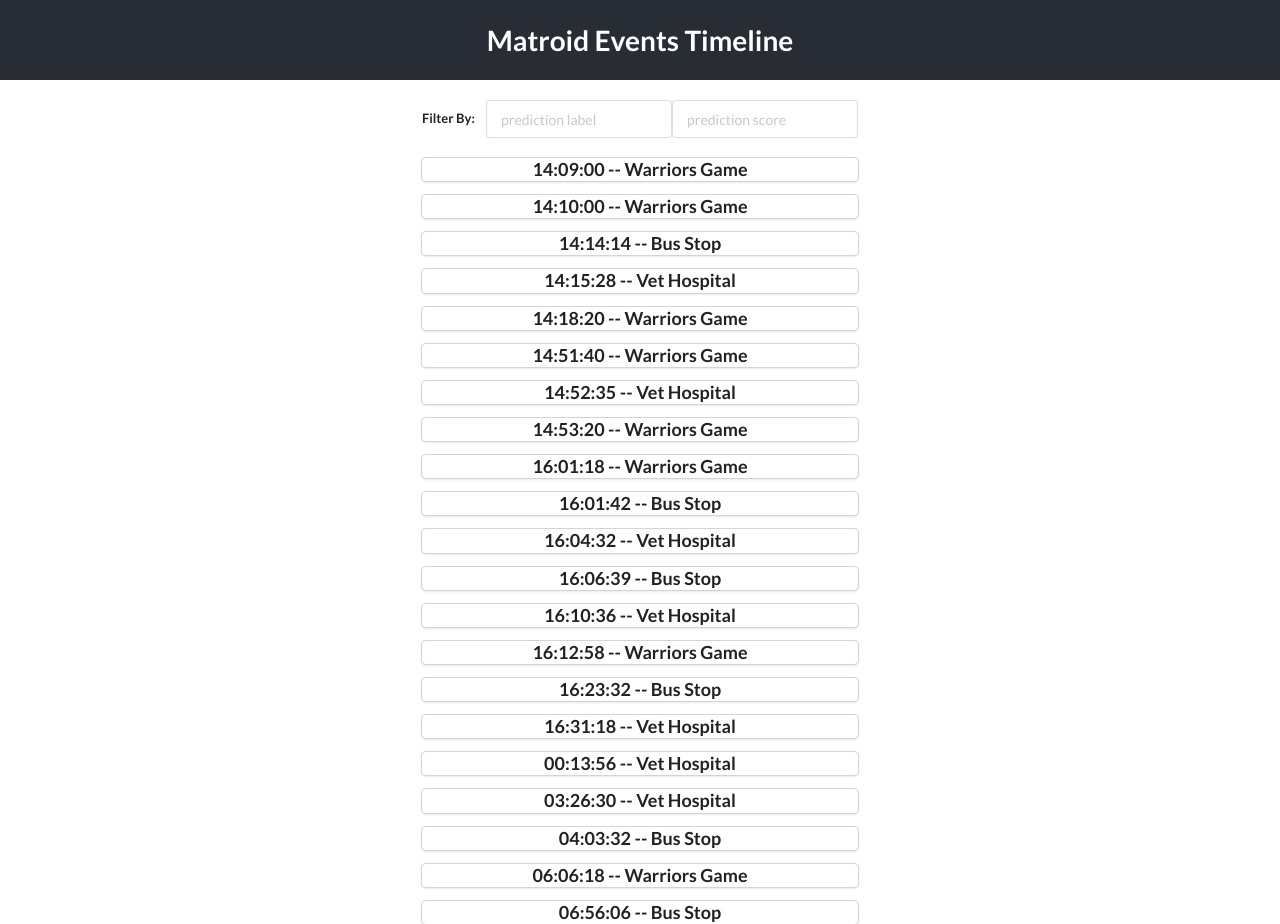
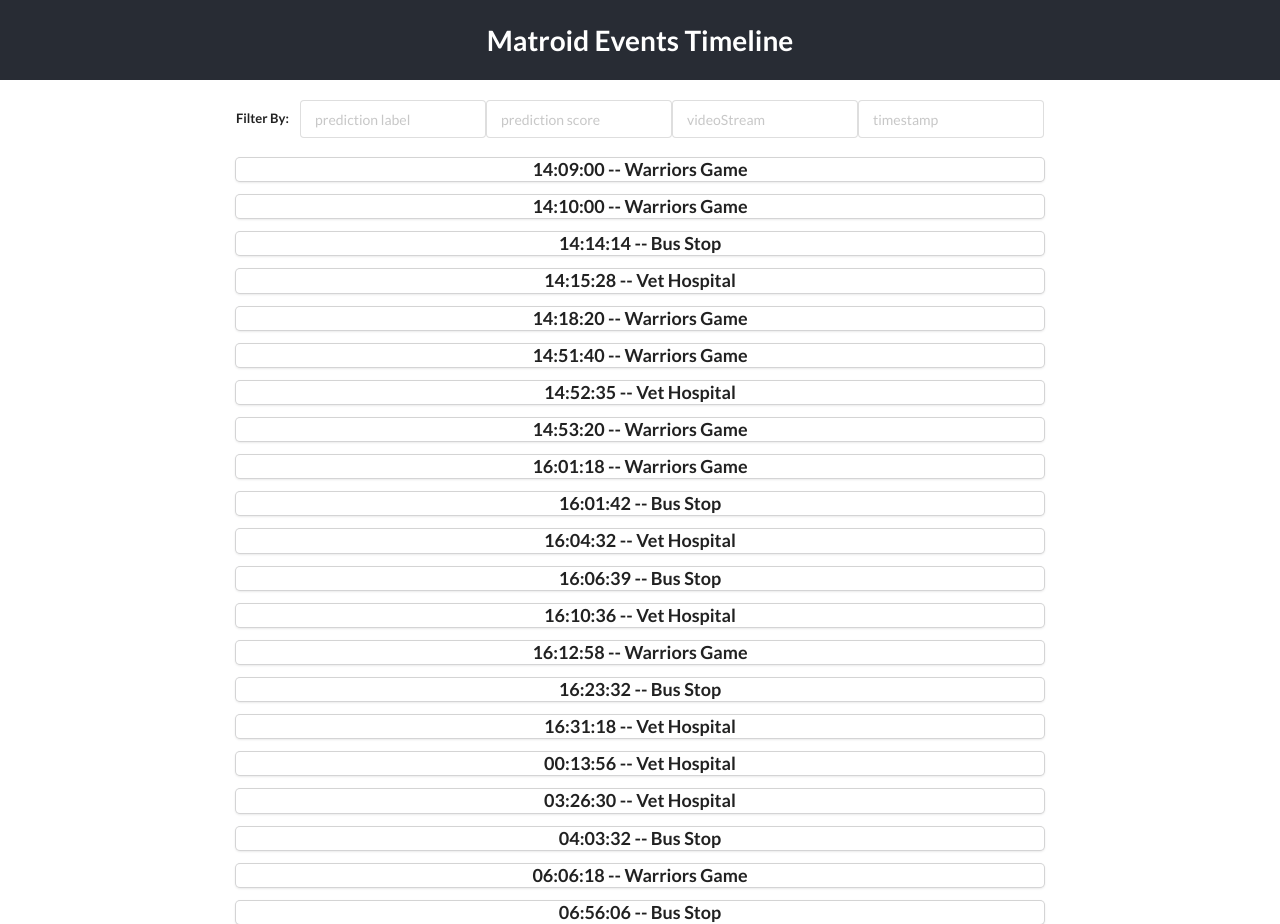
Before and after one commit to greglosco/matroid-coding-challenge, a React (Create React App) app: page / in a window 1280 px wide. Built offline with nearby package versions, Linux system fonts and the light colour scheme.

Commit message:
added videoStream and timestamp filters

```diff
--- a/src/components/Event.js
+++ b/src/components/Event.js
@@ -5,7 +5,7 @@
     constructor(props) {
         super(props);
         this.state = {
-            open: false
+            open: false,
         }
     }
 
@@ -49,7 +49,7 @@
                                             <li className="item">Width: {prediction.boundingBox.width}</li>
                                     </div>
                                 </div>
-                                <h3 className="ui horizontal blue label">Score:</h3><br/>
+                                <h3 className="ui horizontal blue label">Scores:</h3><br/>
                                 {prediction.scores.map(score => (
                                     <div className="item">
                                         <div className="ui horizontal list">
--- a/src/components/Events.js
+++ b/src/components/Events.js
@@ -8,8 +8,8 @@
         this.state = {
             labelSearch: "",
             scoreSearch: "",
-            // videoStreamSearch: "",
-            // timestampSearch: ""
+            videoStreamSearch: "",
+            timestampSearch: ""
         }
     }
 
@@ -24,21 +24,21 @@
 
         let filteredEvents = this.props.events.filter(
             (event) => {
-                if (event.videoStream.indexOf(this.state.videoStreamSearch) !== -1) {
-                    return event.videoStream
-                } else {
                 const predictions = event.predictions;
                 for (const obj of predictions) {
                     const scores = obj.scores;
                 for (const score of scores) {
-                    if ((score.label.indexOf(this.state.labelSearch) !== -1) && (score.score >= this.state.scoreSearch)) {
+                    if ((score.label.indexOf(this.state.labelSearch) !== -1) && (score.score >= this.state.scoreSearch) &&
+                    (event.videoStream.indexOf(this.state.videoStreamSearch) !== -1) &&
+                    ((new Date(event.timestamp * 1000).toLocaleTimeString('it-IT')).indexOf(this.state.timestampSearch) !== -1)) {
                         return score.label
                     }
                 }
                 }
             }
-            }
         )
+
+        console.log(filteredEvents)
 
         const renderedEvents = filteredEvents.map((event, index) => <Event key={index} event={event} />)
 
@@ -49,8 +49,8 @@
                     <div className="inline field"><label>Filter By: </label>
                         <div className="ui two wide input"><input type="text" name="labelSearch" placeholder="prediction label" value={this.state.labelSearch} onChange={this.handleOnChange} /></div>
                         <div className="ui two wide input"><input type="text" name="scoreSearch" placeholder="prediction score" value={this.state.scoreSearch} onChange={this.handleOnChange} /></div>
-                        {/* <input type="text" name="videoStreamSearch" placeholder="videoStream" value={this.state.videoStreamSearch} onChange={this.handleOnChange} />
-                        <input type="text" name="timestampSearch" placeholder="timestamp" value={this.state.timestampSearch} onChange={this.handleOnChange} /> */}
+                        <input type="text" name="videoStreamSearch" placeholder="videoStream" value={this.state.videoStreamSearch} onChange={this.handleOnChange} />
+                        <input type="text" name="timestampSearch" placeholder="timestamp" value={this.state.timestampSearch} onChange={this.handleOnChange} />
                      </div>
                 </div>
 
```
